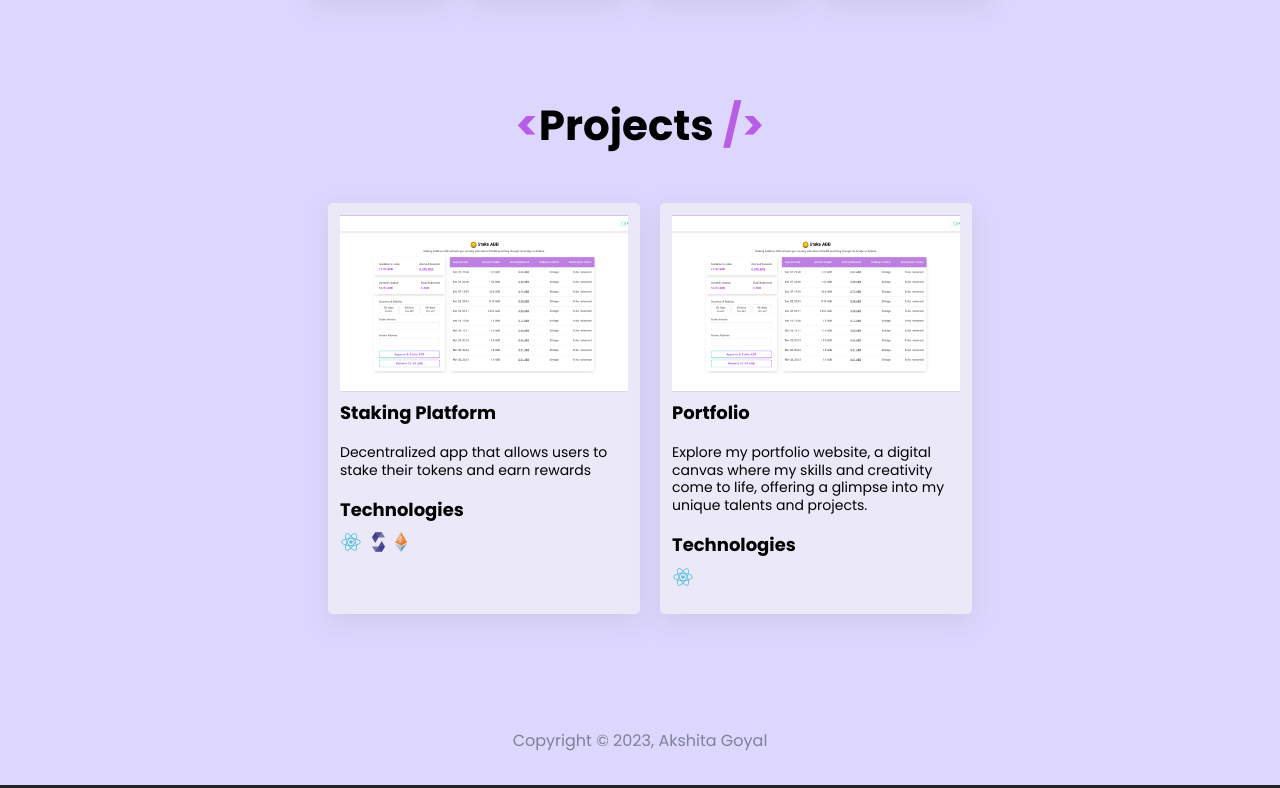
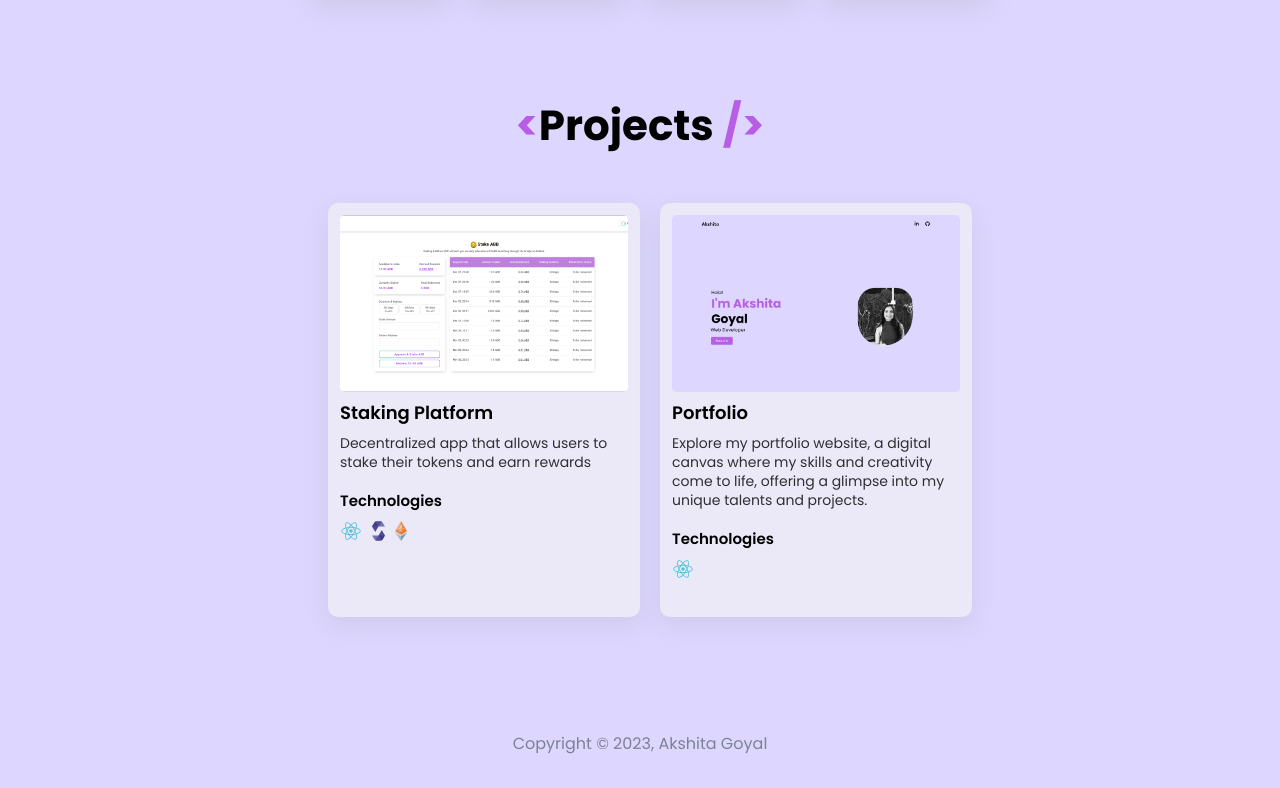
Before and after one commit to gakshita/Portfolio, a React (Vite) app: page / in a window 1280 px wide. Shown: the part 1216-2004 px from the top of the page. Built offline with nearby package versions, Linux system fonts and the light colour scheme.

Commit message:
css fixes

```diff
--- a/src/components/projects/index.tsx
+++ b/src/components/projects/index.tsx
@@ -14,10 +14,10 @@ const projects = [
     },
     {
         name: "Portfolio",
-        img: "./staking.png",
+        img: "./portfolio.png",
         description:
             "Explore my portfolio website, a digital canvas where my skills and creativity come to life, offering a glimpse into my unique talents and projects.",
-        link: "https://www.google.com",
+        link: "https://portfolio-two-liard-60.vercel.app/",
         tech: [{ img: "./react.svg", name: "React" }]
     }
 ];
@@ -30,13 +30,14 @@ const Projects = () => {
                 <div className="flex projects">
                     {projects.map((project, index) => {
                         return (
-                            <Project key={index}>
+                            <a key={index} href={project.link} target="_blank">
+                                <Project>
                                     <img src={project.img} alt={project.name} />
                                     <span className="name">{project.name}</span>
                                     <div className="desc">
                                         {project.description}
                                     </div>
-                                <span className="name">Technologies</span>
+                                    <span className="tech">Technologies</span>
                                     {
                                         <div className="flex tech">
                                             {project.tech.map((tech, index) => {
@@ -53,6 +54,7 @@ const Projects = () => {
                                         </div>
                                     }
                                 </Project>
+                            </a>
                         );
                     })}
                 </div>
--- a/src/components/projects/style.ts
+++ b/src/components/projects/style.ts
@@ -2,7 +2,7 @@ import styled from "styled-components";
 
 export const Project = styled.div`
     background-color: #ebe9f8;
-    border-radius: 5px;
+    border-radius: 10px;
     padding: 12px;
     display: flex;
     flex-direction: column;
@@ -10,19 +10,32 @@ export const Project = styled.div`
     font-size: 18px;
     max-width: 288px;
     box-shadow: rgba(149, 157, 165, 0.2) 0px 8px 24px;
+    cursor: pointer;
+    min-height: 390px;
+
+    // display: table-cell;
     img {
+        border-radius: 5px;
         height: 177px;
         margin-bottom: 10px;
         object-fit: cover;
     }
     .name {
         text-align: initial;
+        font-weight: 600;
+    }
+    .tech {
+        text-align: initial;
+        font-size: 15px;
+        font-weight: 600;
     }
     .desc {
         text-align: initial;
         font-size: 14px;
         font-weight: 400;
-        margin: 20px 0;
+        margin: 10px 0 20px;
+        opacity: 0.8;
+        line-height: 19px;
     }
     .tech {
         justify-content: flex-start;
@@ -39,5 +52,6 @@ export const Block = styled.div`
     margin-top: 100px;
     .projects {
         margin-top: 30px;
+        // display: table;
     }
 `;
--- a/src/index.css
+++ b/src/index.css
@@ -19,9 +19,9 @@ a {
     color: inherit;
     text-decoration: inherit;
 }
-a:hover {
+/* a:hover {
     color: #535bf2;
-}
+} */
 
 body {
     margin: 0;
```
Also changed, not shown: public/portfolio.png (added). Lines whose indentation alone changed are shown as unchanged.
